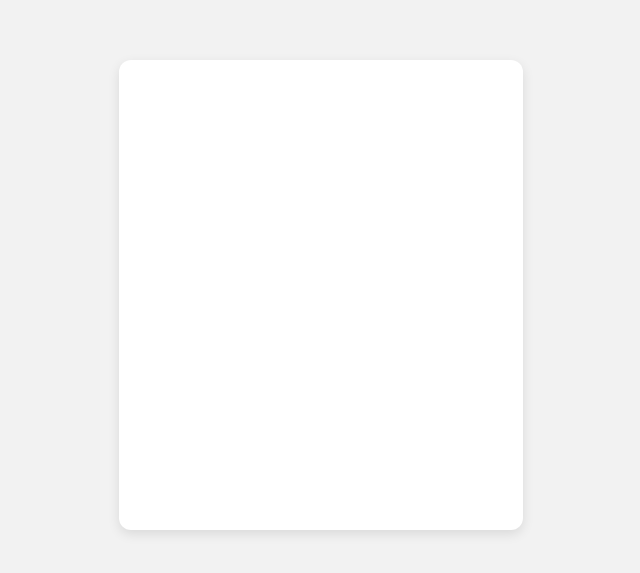
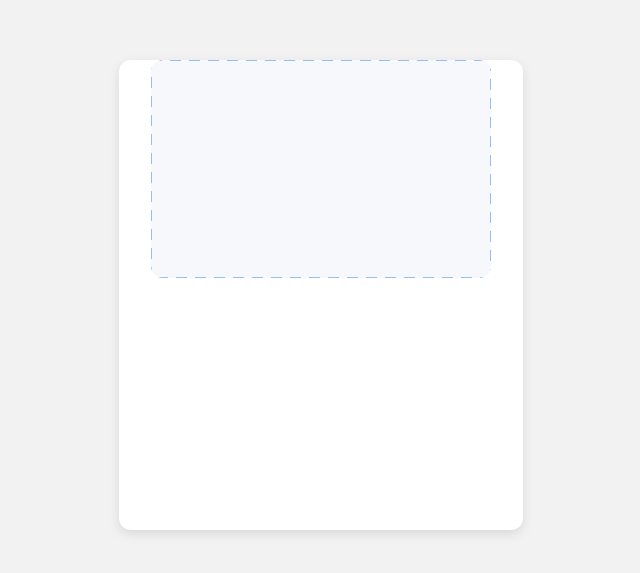
Before and after one commit to Moro-Afriyie/Image-Uploader, a React (Create React App) app: page / in a window 1280 px wide. Shown: the part 105-678 px from the top of the page, without its empty margins (319-959 px from the left). Built offline with nearby package versions, Linux system fonts and the light colour scheme.

Commit message:
add the border

```diff
--- a/src/components/ImageUpload.tsx
+++ b/src/components/ImageUpload.tsx
@@ -5,7 +5,9 @@ interface IIMageUploadProps {}
 const IMageUpload: React.FunctionComponent<IIMageUploadProps> = (props) => {
   return (
     <section className="min-h-screen flex items-center justify-center w-full bg-greybg">
-      <div className="max-w-[25.2rem] w-full h-[29.32rem] bg-white shadow-small rounded-xl"></div>
+      <div className="max-w-[25.2rem] w-full h-[29.32rem] bg-white shadow-small px-8 rounded-xl">
+        <div className="h-[13.625rem] w-full bg-dark-grey box rounded-xl"></div>
+      </div>
     </section>
   );
 };
--- a/src/index.css
+++ b/src/index.css
@@ -2,3 +2,41 @@
 @tailwind base;
 @tailwind components;
 @tailwind utilities;
+
+.box {
+  background-image: repeating-linear-gradient(
+      0deg,
+      #97bef4,
+      #97bef4 11px,
+      transparent 11px,
+      transparent 19px,
+      #97bef4 19px
+    ),
+    repeating-linear-gradient(
+      90deg,
+      #97bef4,
+      #97bef4 11px,
+      transparent 11px,
+      transparent 19px,
+      #97bef4 19px
+    ),
+    repeating-linear-gradient(
+      180deg,
+      #97bef4,
+      #97bef4 11px,
+      transparent 11px,
+      transparent 19px,
+      #97bef4 19px
+    ),
+    repeating-linear-gradient(
+      270deg,
+      #97bef4,
+      #97bef4 11px,
+      transparent 11px,
+      transparent 19px,
+      #97bef4 19px
+    );
+  background-size: 1px 100%, 100% 1px, 1px 100%, 100% 1px;
+  background-position: 0 0, 0 0, 100% 0, 0 100%;
+  background-repeat: no-repeat;
+}
```
Also changed, not shown: tailwind.config.js (+5 -0 lines).
